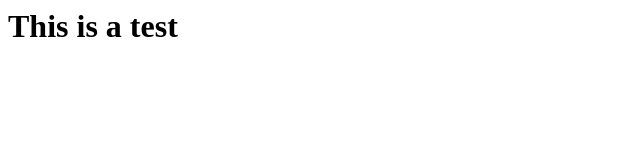
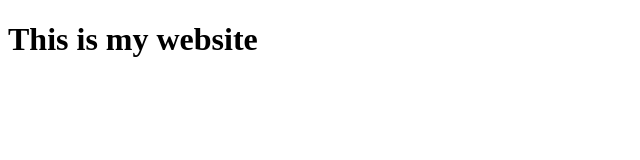
Before and after one commit to victoriaomobuwajo/my_first_website, a plain HTML site: page index.html in a window 1280 px wide. Shown: the whole page, without its empty margins (0-640 px from the left). Drawn offline with Linux system fonts and the light colour scheme.

Commit message:
First commit

```diff
--- a/index.html
+++ b/index.html
@@ -1 +1,10 @@
-<h1>This is a test</h1>
+<!DOCTYPE html>
+<html lang="en" dir="ltr">
+  <head>
+    <meta charset="utf-8">
+    <title></title>
+  </head>
+  <body>
+    <h1>This is my website</h1>
+  </body>
+</html>
```
